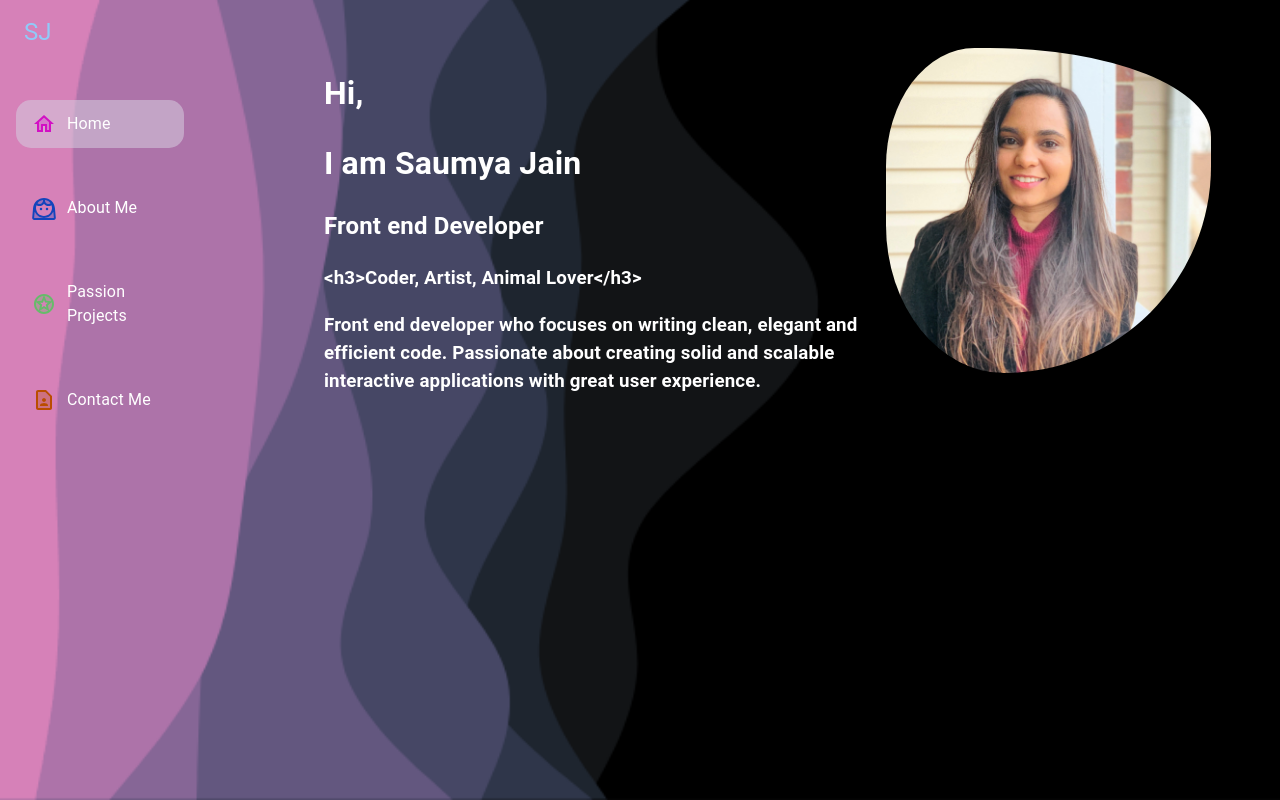
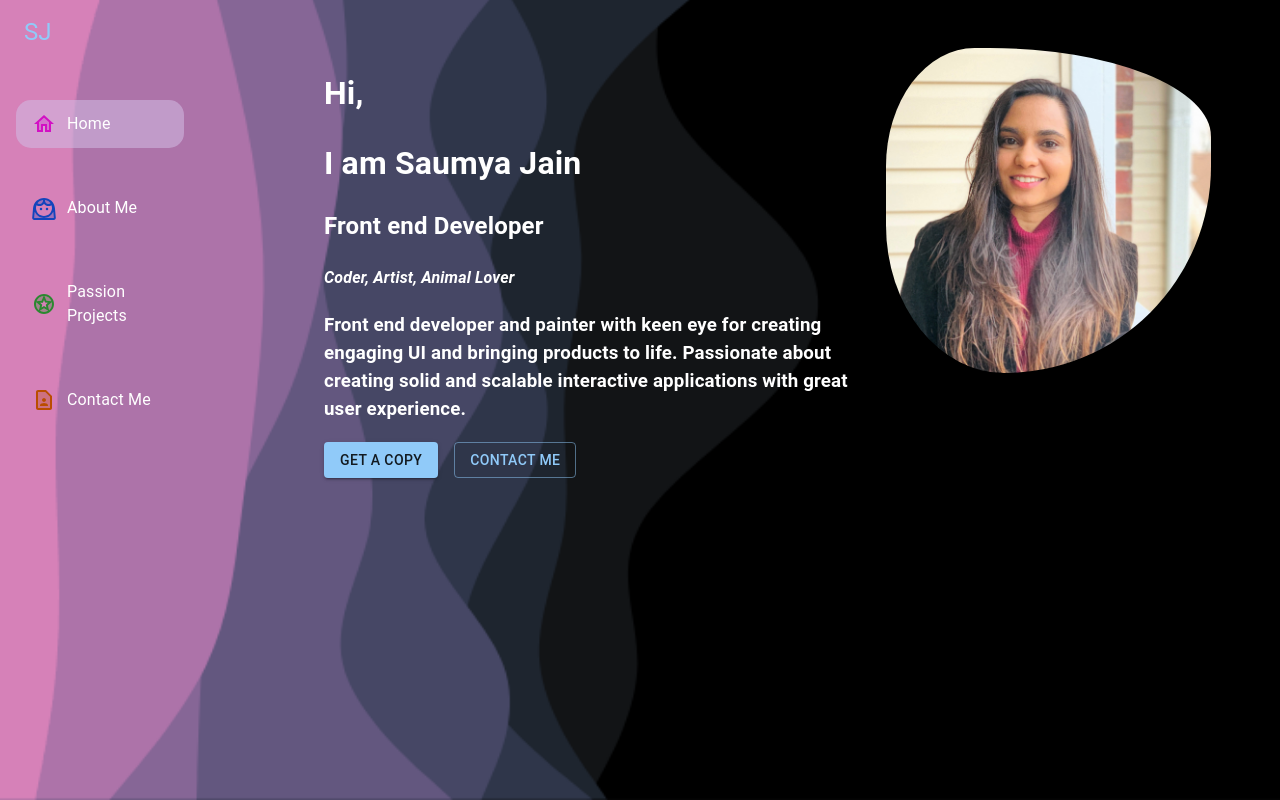
Before and after one commit to saumyajn/portfolio-app, a React (Create React App) app: page / in a window 1280 px wide. Built offline with nearby package versions, Linux system fonts and the light colour scheme.

Commit message:
updated some page info and css improvments

```diff
--- a/package.json
+++ b/package.json
@@ -1,6 +1,6 @@
 {
   "name": "portfolio-app",
-  "version": "0.1.1",
+  "version": "0.1.2",
   "private": true,
   "dependencies": {
     "@craco/craco": "^7.1.0",
--- a/src/components/about-me.jsx
+++ b/src/components/about-me.jsx
@@ -3,6 +3,7 @@ export default function AboutMe() {
     return (<div> <Box sx={{ height: '100vh', textAlign: 'left' }}>
         <h3>ABOUT ME</h3>
         <h1>WORK IN PROGRESS</h1>
+        <h4>Full Stack developer (MEAN) with 4 years of experience in  conceptualizing, designing, and coding technical solutions using UI, Java and NodeJS technology stacks</h4>
     </Box>
 
 
--- a/src/components/header.jsx
+++ b/src/components/header.jsx
@@ -17,7 +17,7 @@ const drawerWidth = 200;
 const headersList = [
     { name: 'Home', path: '/', icon: <HomeTwoToneIcon sx={{ color: '#D310C4' }} /> },
     { name: 'About Me', path: '/about-me', icon: <Face3TwoToneIcon sx={{ color: '#1344BC ' }} /> },
-    { name: 'Passion Projects', path: '/projects', icon: <StarsTwoToneIcon color='success' /> },
+    { name: 'Passion Projects', path: '/projects', icon: <StarsTwoToneIcon sx={{ color: '#2b8830' }}  /> },
     { name: 'Contact Me', path: '/contact', icon: <ContactPageTwoToneIcon sx={{ color: '#BA4D00' }} /> }];
 
 export default function Header(props) {
--- a/src/components/home.jsx
+++ b/src/components/home.jsx
@@ -1,7 +1,9 @@
 import Grid from '@mui/material/Grid';
 import Box from '@mui/material/Box';
 import myimg from '../images/formal-img.jpg';
+import Button from '@mui/material/Button';
 
+import Stack from '@mui/material/Stack';
 import styles from '../styles/header.module.css'
 export default function Home() {
     let code = "<h3>";
@@ -15,12 +17,17 @@ export default function Home() {
                     <h1>I am Saumya Jain
                     </h1>
                     <h2>Front end Developer</h2>
-                    <h3> {code}Coder, Artist, Animal Lover{codeEnd}</h3><h3>
-                        Front end developer who focuses on writing clean,
+                    <h4 style={{fontStyle:'italic'}}>Coder, Artist, Animal Lover</h4>
+                    <h3>
 
-                        elegant and efficient code. Passionate about creating
+                        Front end developer and painter with keen eye for
 
-                        solid and scalable interactive applications with great user experience.</h3>
+                        creating engaging UI and bringing products to life.
+                        Passionate about creating solid and scalable interactive applications with great user experience.</h3>
+                        <Stack spacing={2} direction="row">
+                        <Button variant='contained'>Get a copy</Button>
+                        <Button variant='outlined'>Contact Me</Button>
+                        </Stack>
                 </Grid>
                 <Grid item xs={4} sm={4} md={5}>
                     <img src={myimg} className={styles.myImg} width={325} alt="saumya-jain" />
--- a/src/styles/header.module.css
+++ b/src/styles/header.module.css
@@ -23,7 +23,7 @@
   right: 40px;
 }
 .listSelected {
-  background-color: rgba(212, 202, 220, 0.578) !important;
+  background-color: rgba(208, 186, 225, 0.578) !important;
   border-radius: 15px !important;
 }
 
```
